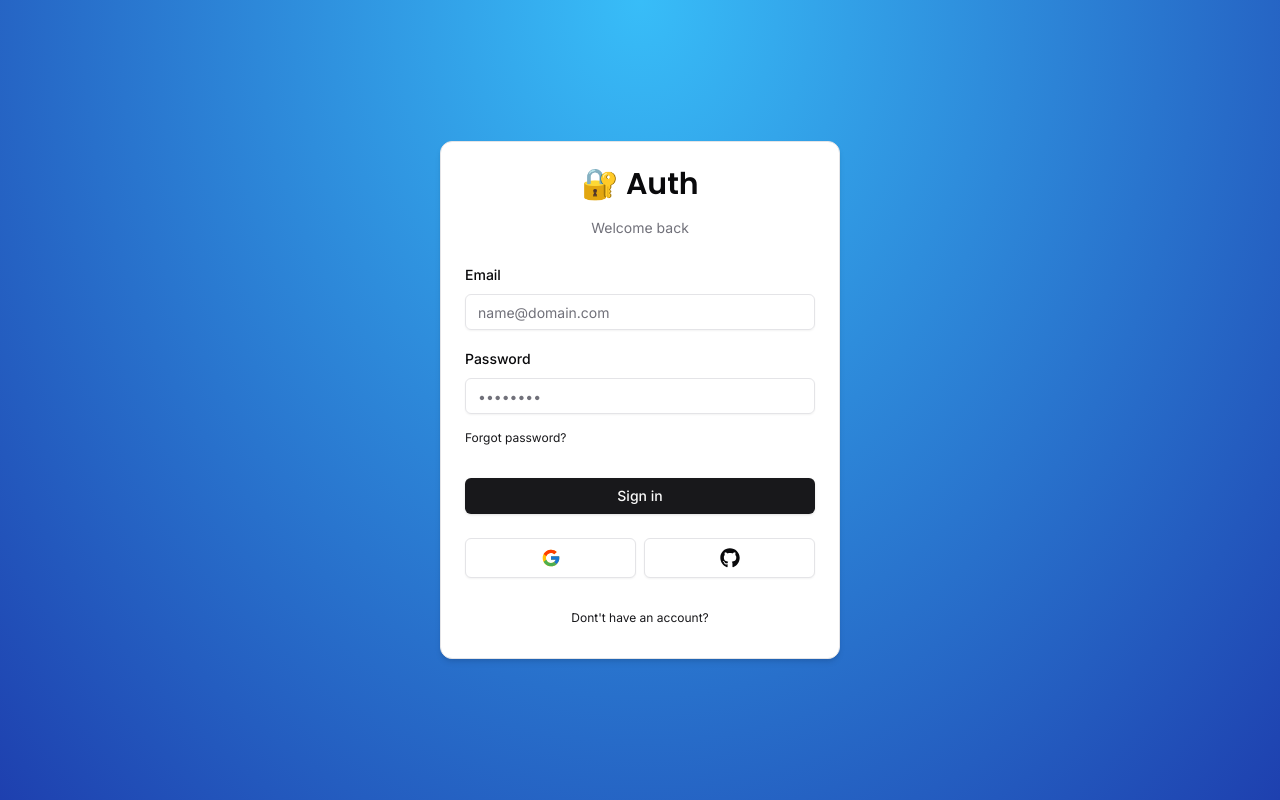
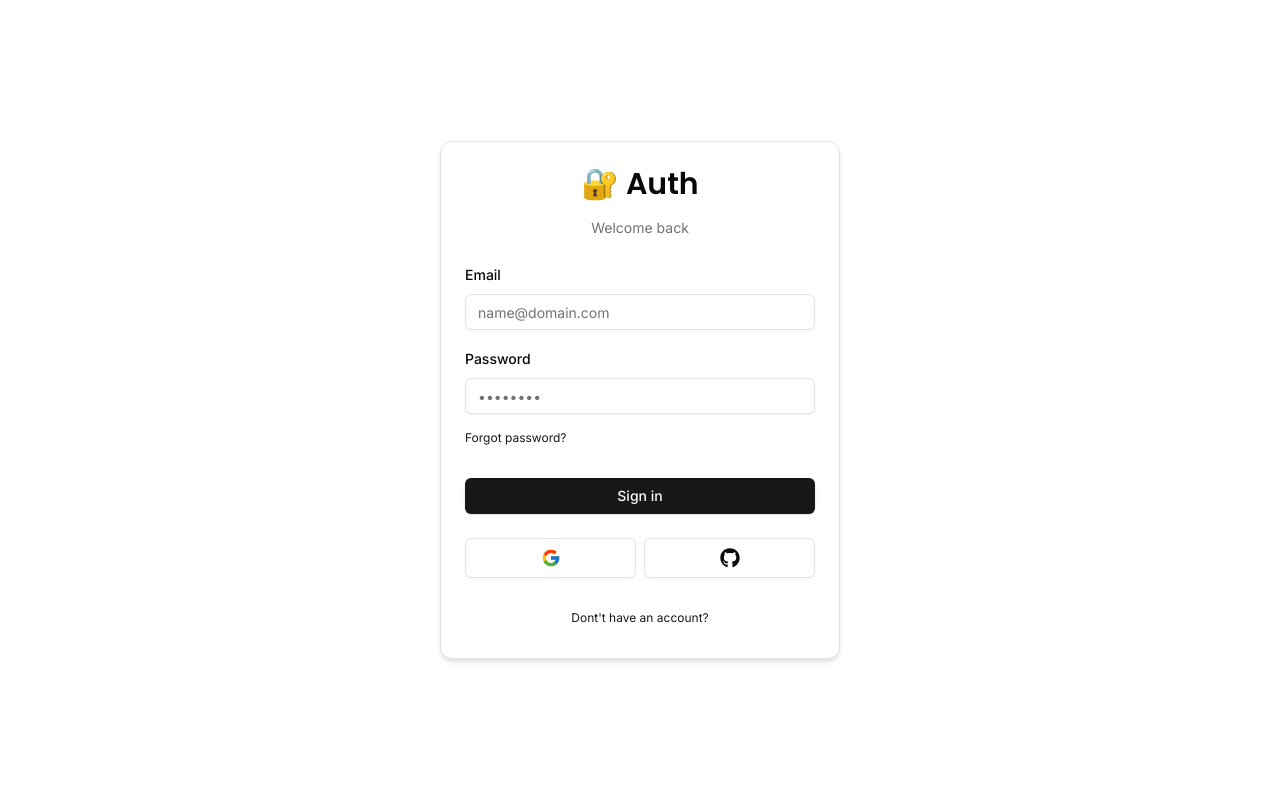
Before and after one commit to salimi-my/next-auth-starter, a Next.js app: page /auth/sign-in in a window 1280 px wide. Built offline with nearby package versions, Linux system fonts and the light colour scheme; no server answers.

Commit message:
Update auth layout

```diff
--- a/app/auth/layout.tsx
+++ b/app/auth/layout.tsx
@@ -4,7 +4,7 @@
   children: React.ReactNode;
 }) {
   return (
-    <div className='h-full min-h-screen flex items-center justify-center bg-[radial-gradient(ellipse_at_top,_var(--tw-gradient-stops))] from-sky-400 to-blue-800'>
+    <div className='h-full min-h-screen flex items-center justify-center'>
       {children}
     </div>
   );
```
